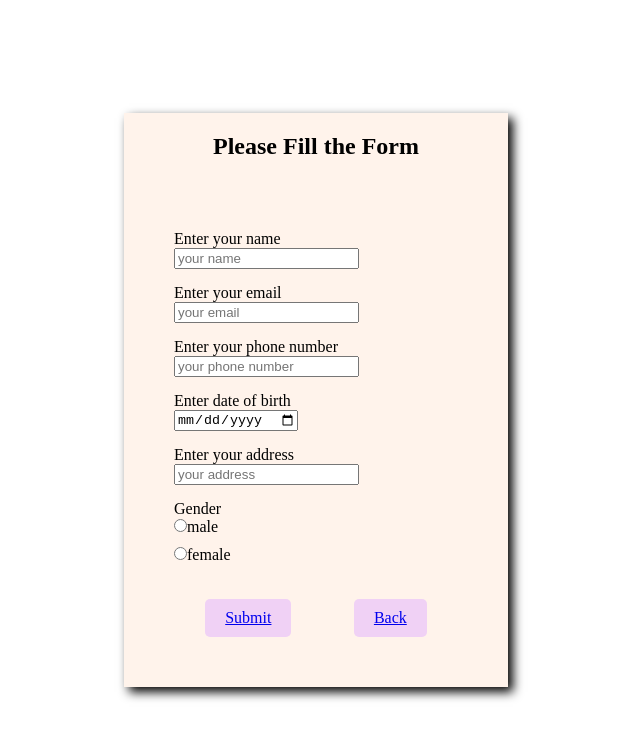
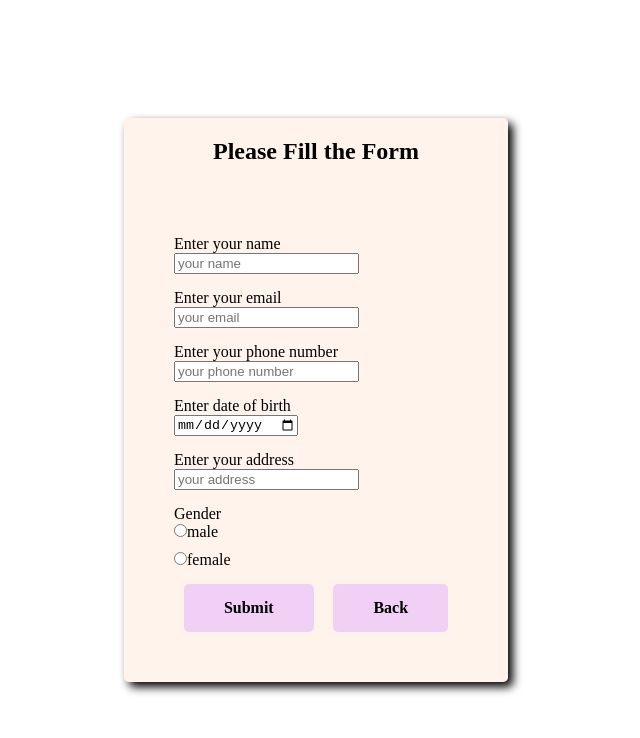
Before and after one commit to jibon49/flower-shop-assignment-main, a plain HTML site: page form/form.html in a window 1280 px wide. Shown: the whole page, without its empty margins (324-964 px from the left). Drawn offline with Linux system fonts and the light colour scheme.

Commit message:
made some minor changes

```diff
--- a/form/form.css
+++ b/form/form.css
@@ -16,6 +16,7 @@ main{
     text-align: center;
     background-color: #ffeadd94;
     box-shadow: 5px 5px 10px;
+    border-radius: 5px;
 
 
 
@@ -50,9 +51,13 @@ main{
 
 }
 .btn{
-    margin-top: 20px;
-    padding: 10px 20px;
+    padding: 15px 40px;
+    border-radius: 5px;
+    border-style: none;
     cursor: pointer;
+    text-decoration: none;
+    font-weight: bold;
+    color: black;
     background-color: #e1aeff7c;
     border-radius: 5px;
 }
--- a/form/thank.css
+++ b/form/thank.css
@@ -24,4 +24,5 @@ p {
     cursor: pointer;
     background-color: #e1aeff7c;
     border-radius: 5px;
+    font-weight: bold;
 }
--- a/style.css
+++ b/style.css
@@ -38,6 +38,7 @@
     padding: 15px 40px;
     border-radius: 5px;
     border-style: none;
+    cursor: pointer;
     background: #E55473;
     color: white;
 }
```
